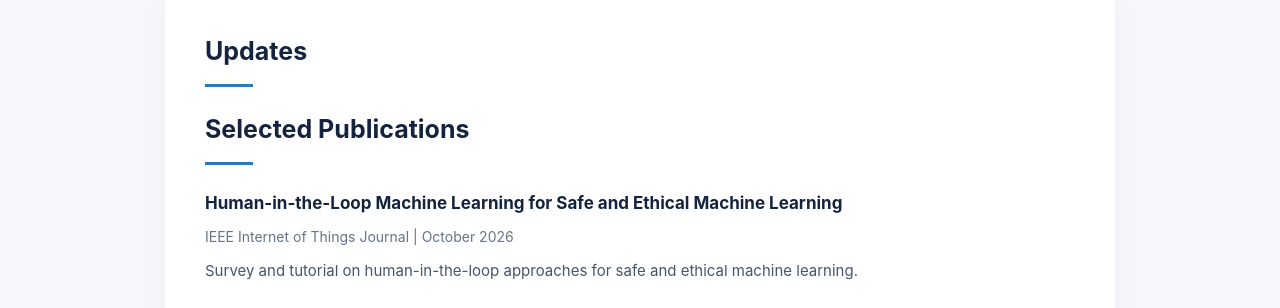
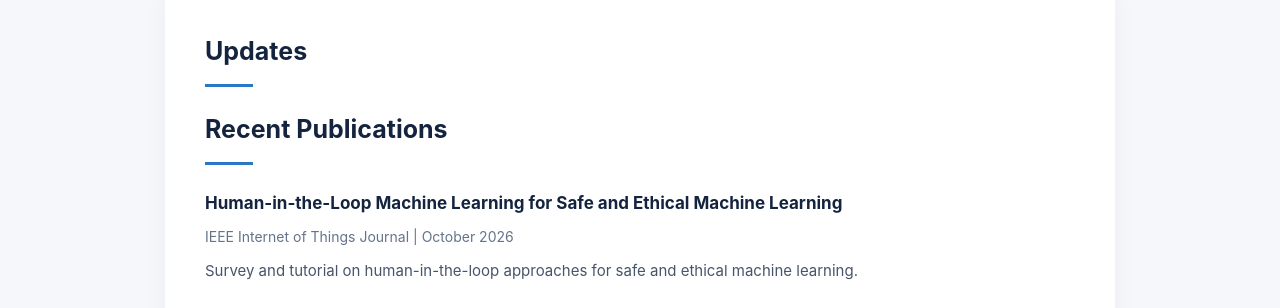
Before and after one commit to gotvandhub/gotvandhub.github.io, a Jekyll site: the page index.html, which Jekyll copies as it is, in a window 1280 px wide. Shown: the part 606-914 px from the top of the page. Built offline with Jekyll 4.4.1, drawn with Linux system fonts in a browser that asks for light colours.

Commit message:
Update index.html

```diff
--- a/index.html
+++ b/index.html
@@ -359,7 +359,7 @@
 
       <h2>Updates</h2>
 
-      <h2>Selected Publications</h2>
+      <h2>Recent Publications</h2>
 
       <ul class="publication-list">
 
```
